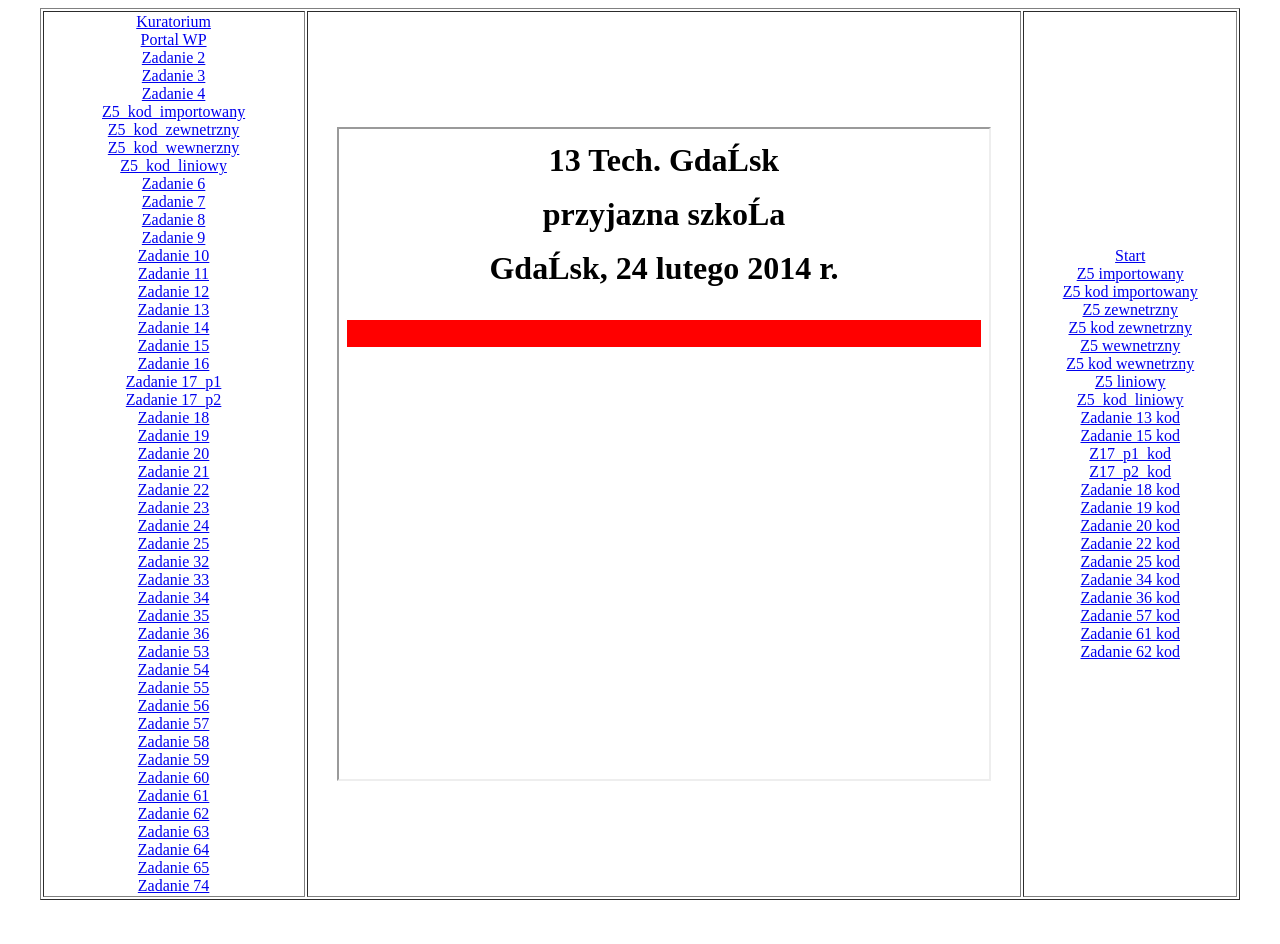
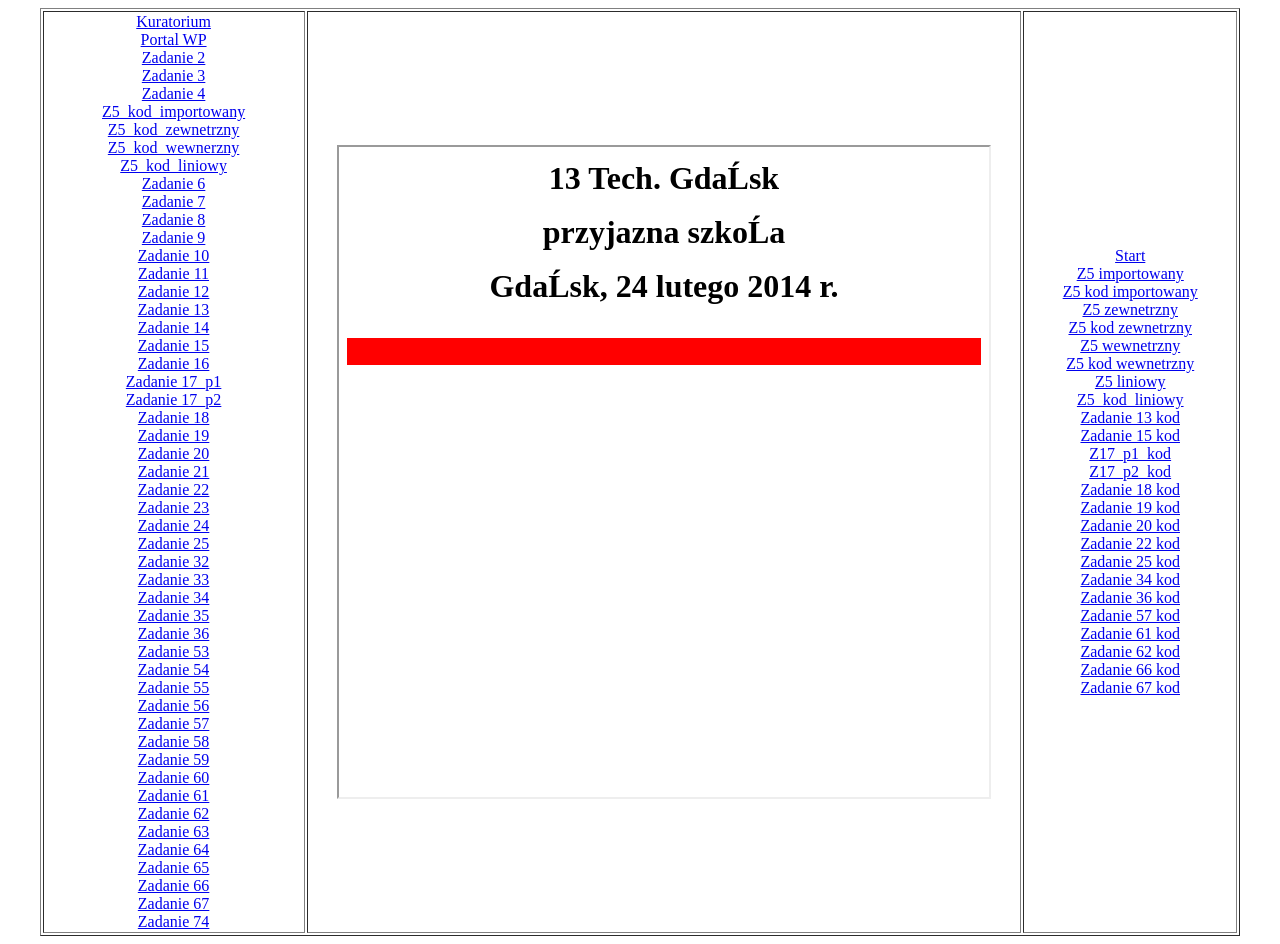
Before and after one commit to MikolajGierszewskii/CSS, a plain HTML site: page index.html in a window 1280 px wide. Before the commit the page ends 908 px from the top, so only its background shows below. Drawn offline with Linux system fonts and the light colour scheme.

Commit message:
Update index.html

```diff
--- a/index.html
+++ b/index.html
@@ -57,6 +57,8 @@
 <a href="zadanie_63_gier.html" target="strony">Zadanie 63</a><br>
 <a href="zadanie_64_gier.html" target="strony">Zadanie 64</a><br>
 <a href="zadanie_65_gier.html" target="strony">Zadanie 65</a><br>
+<a href="zadanie_66_gier.html" target="strony">Zadanie 66</a><br>
+<a href="zadanie_67_gier.html" target="strony">Zadanie 67</a><br>
 <a href="zadanie74_gier.html" target="strony">Zadanie 74</a><br>
 
 </td>
@@ -85,6 +87,8 @@
 <a href="zadanie_57_gier_kod.html" target="strony">Zadanie 57 kod</a><br>
 <a href="zadanie_61_gier_kod.html" target="strony">Zadanie 61 kod</a><br>
 <a href="zadanie_62_gier_kod.html" target="strony">Zadanie 62 kod</a><br>
+<a href="zadanie_66_gier_kod.html" target="strony">Zadanie 66 kod</a><br>
+<a href="zadanie_67_gier_kod.html" target="strony">Zadanie 67 kod</a><br>
 </td>
 </td>
 </tr>
```
